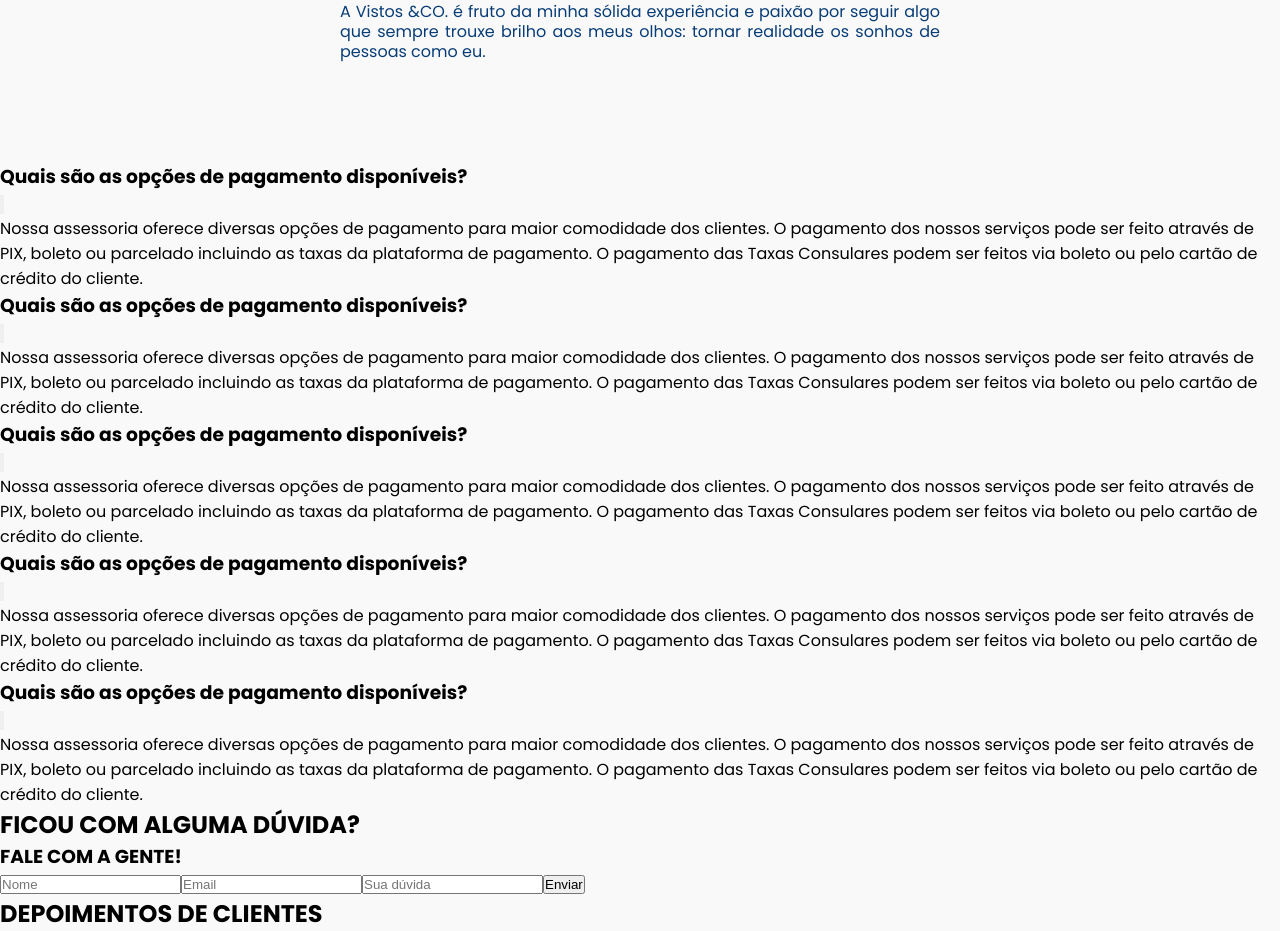
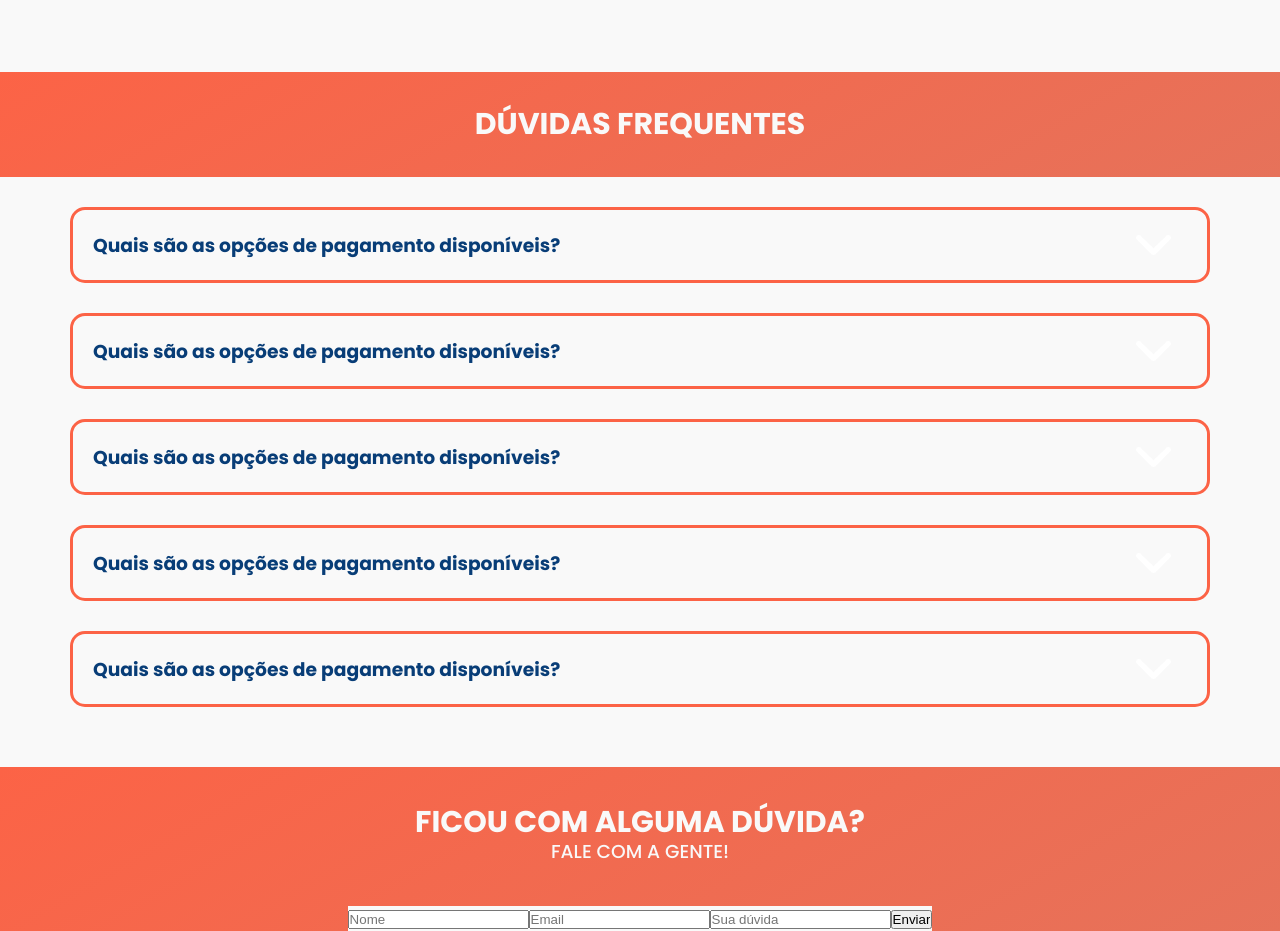
Before and after one commit to brunodeev/vistos-e-co-landing, an Angular app: page / in a window 1280 px wide. Shown: the part 3122-4053 px from the top of the page. Built offline with nearby package versions, Linux system fonts and the light colour scheme.

Commit message:
feat: starting fcd section

```diff
--- a/src/app/components/home/home.component.html
+++ b/src/app/components/home/home.component.html
@@ -78,56 +78,61 @@
         <h1>QUEM SERÁ RESPONSÁVEL POR CONDUZIR O SEU PROCESSO?</h1>
         <div class="responsavel-body">
             <img src="./assets/profile.jpg">
-            <p>Me chamo Lyandra Eduarda, sou casada e mãe de uma linda filha. Em 2017, minha trajetória profissional me apresentou ao fascinante universo dos vistos. Desde então, dedico-me constantemente a aprimorar meus conhecimentos em assuntos internacionais.</p>
+            <div class="responsavel-text">
+                <p>Me chamo Lyandra Eduarda, sou casada e mãe de uma linda filha. Em 2017, minha trajetória profissional me apresentou ao fascinante universo dos vistos. Desde então, dedico-me constantemente a aprimorar meus conhecimentos em assuntos internacionais.</p>
             <p>A Vistos &CO. é fruto da minha sólida experiência e paixão por seguir algo que sempre trouxe brilho aos meus olhos: tornar realidade os sonhos de pessoas como eu.</p>
+            </div>
         </div>
     </section>
 
     <section class="duvidas">
+        <div class="duvidas-title">
+            <h1>DÚVIDAS FREQUENTES</h1>
+        </div>
         <div class="duvidas-cards">
             <div class="duvida-card">
                 <div class="duvida-card-title">
                     <h3>Quais são as opções de pagamento disponíveis?</h3>
-                    <button><img src=""></button>
+                    <button (click)="changeCard1()" [style.transform]="cardBodyVisible1 == true ? 'rotate(-90deg)' : 'rotate(90deg)'"><img src="./assets/arrow2.png"></button>
                 </div>
-                <div class="duvida-card-body">
-                    <p>Nossa assessoria oferece diversas opções de pagamento para maior comodidade dos clientes. O pagamento dos nossos serviços pode ser feito através de PIX, boleto ou parcelado incluindo as taxas da plataforma de pagamento. O pagamento das Taxas Consulares podem ser feitos via boleto ou pelo cartão de crédito do cliente.</p>
+                <div *ngIf="cardBodyVisible1">
+                    <p [style]="'margin-bottom: 20px'">Nossa assessoria oferece diversas opções de pagamento para maior comodidade dos clientes. O pagamento dos nossos serviços pode ser feito através de PIX, boleto ou parcelado incluindo as taxas da plataforma de pagamento. O pagamento das Taxas Consulares podem ser feitos via boleto ou pelo cartão de crédito do cliente.</p>
                 </div>
             </div>
             <div class="duvida-card">
                 <div class="duvida-card-title">
                     <h3>Quais são as opções de pagamento disponíveis?</h3>
-                    <button><img src=""></button>
+                    <button (click)="changeCard2()" [style.transform]="cardBodyVisible2 == true ? 'rotate(-90deg)' : 'rotate(90deg)'"><img src="./assets/arrow2.png"></button>
                 </div>
-                <div class="duvida-card-body">
-                    <p>Nossa assessoria oferece diversas opções de pagamento para maior comodidade dos clientes. O pagamento dos nossos serviços pode ser feito através de PIX, boleto ou parcelado incluindo as taxas da plataforma de pagamento. O pagamento das Taxas Consulares podem ser feitos via boleto ou pelo cartão de crédito do cliente.</p>
+                <div *ngIf="cardBodyVisible2">
+                    <p [style]="'margin-bottom: 20px'">Nossa assessoria oferece diversas opções de pagamento para maior comodidade dos clientes. O pagamento dos nossos serviços pode ser feito através de PIX, boleto ou parcelado incluindo as taxas da plataforma de pagamento. O pagamento das Taxas Consulares podem ser feitos via boleto ou pelo cartão de crédito do cliente.</p>
                 </div>
             </div>
             <div class="duvida-card">
                 <div class="duvida-card-title">
                     <h3>Quais são as opções de pagamento disponíveis?</h3>
-                    <button><img src=""></button>
+                    <button (click)="changeCard3()" [style.transform]="cardBodyVisible3 == true ? 'rotate(-90deg)' : 'rotate(90deg)'"><img src="./assets/arrow2.png"></button>
                 </div>
-                <div class="duvida-card-body">
-                    <p>Nossa assessoria oferece diversas opções de pagamento para maior comodidade dos clientes. O pagamento dos nossos serviços pode ser feito através de PIX, boleto ou parcelado incluindo as taxas da plataforma de pagamento. O pagamento das Taxas Consulares podem ser feitos via boleto ou pelo cartão de crédito do cliente.</p>
+                <div *ngIf="cardBodyVisible3">
+                    <p [style]="'margin-bottom: 20px'">Nossa assessoria oferece diversas opções de pagamento para maior comodidade dos clientes. O pagamento dos nossos serviços pode ser feito através de PIX, boleto ou parcelado incluindo as taxas da plataforma de pagamento. O pagamento das Taxas Consulares podem ser feitos via boleto ou pelo cartão de crédito do cliente.</p>
                 </div>
             </div>
             <div class="duvida-card">
                 <div class="duvida-card-title">
                     <h3>Quais são as opções de pagamento disponíveis?</h3>
-                    <button><img src=""></button>
+                    <button (click)="changeCard4()" [style.transform]="cardBodyVisible4 == true ? 'rotate(-90deg)' : 'rotate(90deg)'"><img src="./assets/arrow2.png"></button>
                 </div>
-                <div class="duvida-card-body">
-                    <p>Nossa assessoria oferece diversas opções de pagamento para maior comodidade dos clientes. O pagamento dos nossos serviços pode ser feito através de PIX, boleto ou parcelado incluindo as taxas da plataforma de pagamento. O pagamento das Taxas Consulares podem ser feitos via boleto ou pelo cartão de crédito do cliente.</p>
+                <div *ngIf="cardBodyVisible4">
+                    <p [style]="'margin-bottom: 20px'">Nossa assessoria oferece diversas opções de pagamento para maior comodidade dos clientes. O pagamento dos nossos serviços pode ser feito através de PIX, boleto ou parcelado incluindo as taxas da plataforma de pagamento. O pagamento das Taxas Consulares podem ser feitos via boleto ou pelo cartão de crédito do cliente.</p>
                 </div>
             </div>
             <div class="duvida-card">
                 <div class="duvida-card-title">
                     <h3>Quais são as opções de pagamento disponíveis?</h3>
-                    <button><img src=""></button>
+                    <button (click)="changeCard5()" [style.transform]="cardBodyVisible5 == true ? 'rotate(-90deg)' : 'rotate(90deg)'"><img src="./assets/arrow2.png"></button>
                 </div>
-                <div class="duvida-card-body">
-                    <p>Nossa assessoria oferece diversas opções de pagamento para maior comodidade dos clientes. O pagamento dos nossos serviços pode ser feito através de PIX, boleto ou parcelado incluindo as taxas da plataforma de pagamento. O pagamento das Taxas Consulares podem ser feitos via boleto ou pelo cartão de crédito do cliente.</p>
+                <div *ngIf="cardBodyVisible5">
+                    <p [style]="'margin-bottom: 20px'">Nossa assessoria oferece diversas opções de pagamento para maior comodidade dos clientes. O pagamento dos nossos serviços pode ser feito através de PIX, boleto ou parcelado incluindo as taxas da plataforma de pagamento. O pagamento das Taxas Consulares podem ser feitos via boleto ou pelo cartão de crédito do cliente.</p>
                 </div>
             </div>
         </div>
--- a/src/app/components/home/home.component.scss
+++ b/src/app/components/home/home.component.scss
@@ -58,6 +58,12 @@ main {
         font-size: 16px;
         border-radius: 30px;
         transition: all 0.4s ease;
+
+        &:hover {
+            cursor: pointer;
+            box-shadow: 0px 0px 10px 2px rgba(0, 0, 0, 0.1);
+            transform: scale(1.05);
+        }
     }
 
     img {
@@ -352,23 +358,123 @@ main {
 
     .responsavel-body {
         display: flex;
-        flex-direction: column;
+        flex-direction: row;
         align-items: center;
+        justify-content: space-between;
+        width: 800px;
         margin: 50px 0px 40px 0px;
 
         img {
-            width: 150px;
-            border-radius: 100%;
+            width: 200px;
+            border-radius: 20%;
             box-shadow: 0px 0px 12px 2px rgba(0,0,0,0.1);
             margin: 20px 0px;
         }
 
-        p {
+        .responsavel-text {
+            display: flex;
+            flex-direction: column;
+            width: 500px;
+
+            p {
+                color: #083d77;
+                line-height: 20px;
+                text-align: justify;
+            }
+        }
+
+    }
+}
+
+.duvidas {
+    display: flex;
+    flex-direction: column;
+    align-items: center;
+    justify-content: center;
+
+    .duvidas-title {
+        background-image: linear-gradient( 150deg, #fc6346, #e6725a);
+        width: 100%;
+        padding: 30px 0px 30px 0px;
+        display: flex;
+        align-items: center;
+        justify-content: center;
+
+        h1 {
+            color: #f9f9f9;
+            font-size: 30px;
+        }
+    }
+
+    .duvidas-cards {
+        width: 100%;
+        display: flex;
+        flex-direction: column;
+        align-items: center;
+        justify-content: center;
+        padding: 30px 70px 30px 70px;
+
+        .duvida-card {
+            width: 100%;
             color: #083d77;
-            line-height: 20px;
-            width: 600px;
-            text-align: justify;
+            border-radius: 15px;
+            border: #fc6346 3px solid;
+            padding: 0px 20px;
+            margin-bottom: 30px;
+
+            .duvida-card-title {
+                display: flex;
+                flex-direction: row;
+                align-items: center;
+                justify-content: space-between;
+
+                button {
+                    border: none;
+                    background-color: transparent;
+                    transform: rotate(90deg);
+                    width: 70px;
+                    height: 70px;
+                    background-color: transparent;
+
+                    img {
+                        width: 20px;
+                    }
+
+                    &:hover {
+                        cursor: pointer;
+                    }
+                }
+            }
         }
+    }
+}
+
+.fcd {
+    background-image: linear-gradient( 150deg, #fc6346, #e6725a);
+    color: #f9f9f9;
+    display: flex;
+    flex-direction: column;
+    justify-content: center;
+    align-items: center;
+
+    .fcd-top {
+        display: flex;
+        flex-direction: column;
+        justify-content: center;
+        align-items: center;
+        margin: 40px 0px;
+
+        h1 {
+            font-size: 30px;
+            line-height: 30px;
+        }
+        h3 {
+            font-weight: 500;
+        }
+    }
+
+    .fcd-card {
+        background-color: #f9f9f9;
     }
 }
 
@@ -874,9 +980,3 @@ main {
 
     }
 }
-
-button:hover {
-    cursor: pointer;
-    box-shadow: 0px 0px 10px 2px rgba(0, 0, 0, 0.1);
-    transform: scale(1.05);
-}
--- a/src/app/components/home/home.component.ts
+++ b/src/app/components/home/home.component.ts
@@ -10,6 +10,12 @@ import { CommonModule } from '@angular/common';
   styleUrl: './home.component.scss',
 })
 export class HomeComponent {
+
+  cardBodyVisible1: boolean = false;
+  cardBodyVisible2: boolean = false;
+  cardBodyVisible3: boolean = false;
+  cardBodyVisible4: boolean = false;
+  cardBodyVisible5: boolean = false;
 
   cardImages: string[] = [
     './assets/card.png', './assets/card.png', './assets/card.png', './assets/card.png', './assets/card.png', './assets/card.png', './assets/card.png', './assets/card.png', './assets/card.png', './assets/card.png',
@@ -35,4 +41,20 @@ export class HomeComponent {
       this.indiceAtual = (this.indiceAtual + this.imagensPorPagina) % this.cardImages.length;
     }
   }
+
+  changeCard1() {
+    this.cardBodyVisible1 = !this.cardBodyVisible1;
+  }
+  changeCard2() {
+    this.cardBodyVisible2 = !this.cardBodyVisible2;
+  }
+  changeCard3() {
+    this.cardBodyVisible3 = !this.cardBodyVisible3;
+  }
+  changeCard4() {
+    this.cardBodyVisible4 = !this.cardBodyVisible4;
+  }
+  changeCard5() {
+    this.cardBodyVisible5 = !this.cardBodyVisible5;
+  }
 }
```
